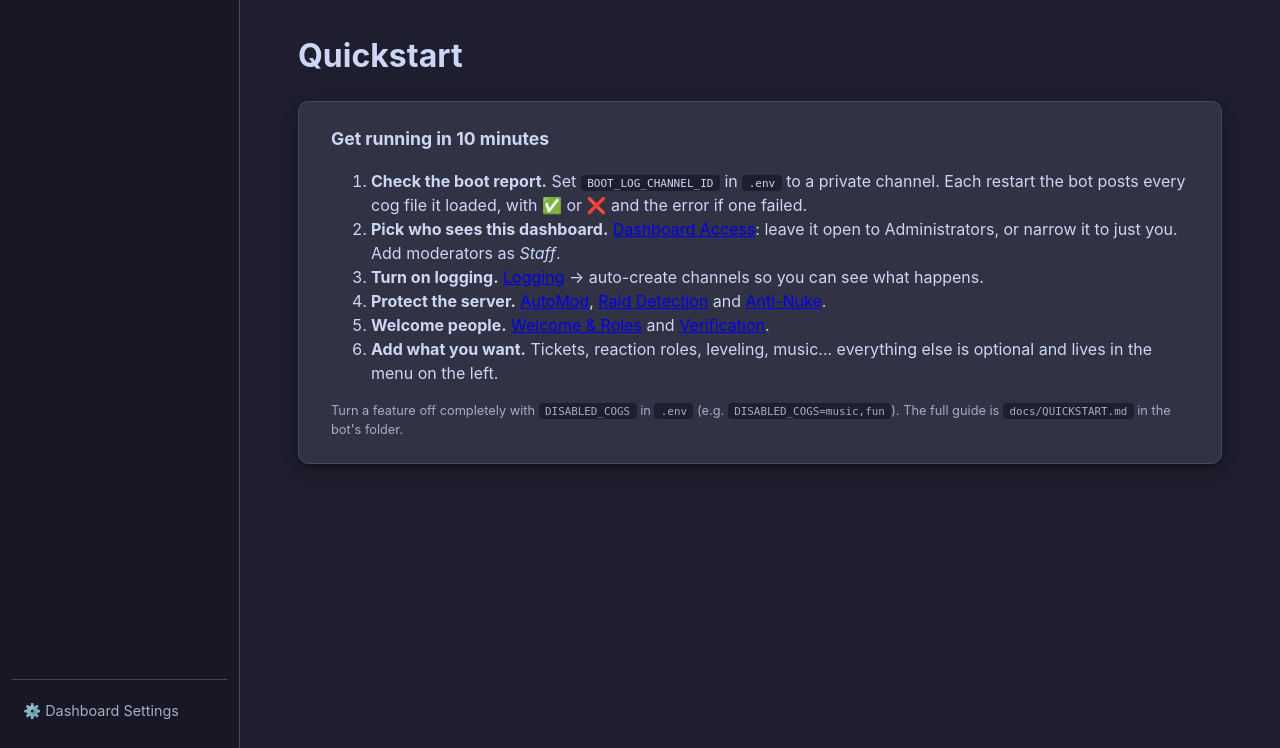
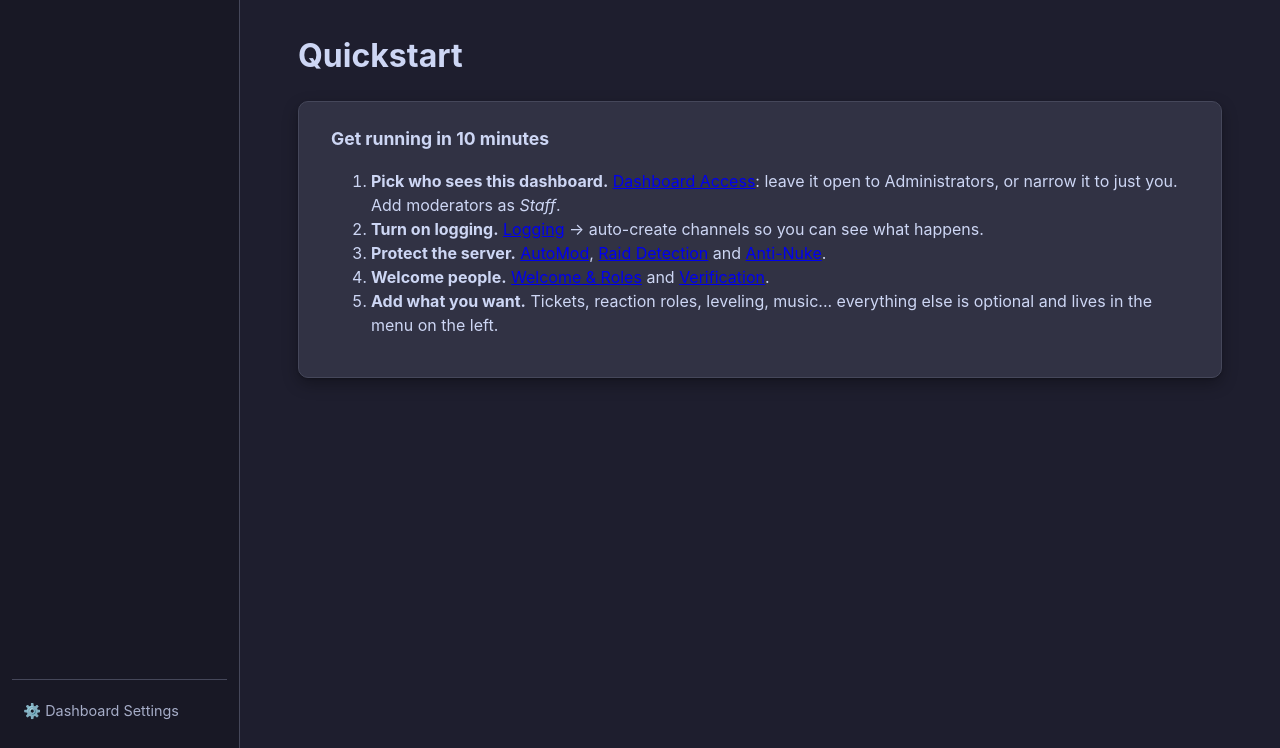
Before and after one commit to Reedman27/Reedmuhn-bot, a FastAPI app: template webui/templates/quickstart.html in a window 1280 px wide. Shown: the part 52-800 px from the top of the page. Run offline with FastAPI, Linux system fonts and the light colour scheme; the template is opened without the code that fills it, so the values that code supplies are empty.

Commit message:
Quickstart page: drop the .env steps

```diff
--- a/webui/templates/quickstart.html
+++ b/webui/templates/quickstart.html
@@ -18,14 +18,12 @@
 <section class="card">
   <h2>Get running in 10 minutes</h2>
   <ol>
-    <li><strong>Check the boot report.</strong> Set <code>BOOT_LOG_CHANNEL_ID</code> in <code>.env</code> to a private channel. Each restart the bot posts every cog file it loaded, with &#9989; or &#10060; and the error if one failed.</li>
     <li><strong>Pick who sees this dashboard.</strong> <a href="/guild/{{ guild_id }}/access">Dashboard Access</a>: leave it open to Administrators, or narrow it to just you. Add moderators as <em>Staff</em>.</li>
     <li><strong>Turn on logging.</strong> <a href="/guild/{{ guild_id }}/logging">Logging</a> &rarr; auto-create channels so you can see what happens.</li>
     <li><strong>Protect the server.</strong> <a href="/guild/{{ guild_id }}/automod">AutoMod</a>, <a href="/guild/{{ guild_id }}/raid">Raid Detection</a> and <a href="/guild/{{ guild_id }}/antinuke">Anti-Nuke</a>.</li>
     <li><strong>Welcome people.</strong> <a href="/guild/{{ guild_id }}/welcome">Welcome &amp; Roles</a> and <a href="/guild/{{ guild_id }}/verification">Verification</a>.</li>
     <li><strong>Add what you want.</strong> Tickets, reaction roles, leveling, music... everything else is optional and lives in the menu on the left.</li>
   </ol>
-  <p class="hint">Turn a feature off completely with <code>DISABLED_COGS</code> in <code>.env</code> (e.g. <code>DISABLED_COGS=music,fun</code>). The full guide is <code>docs/QUICKSTART.md</code> in the bot's folder.</p>
 </section>
 {% endif %}
 {% endblock %}
```
